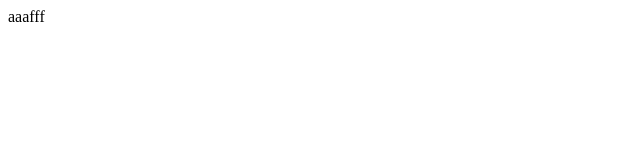
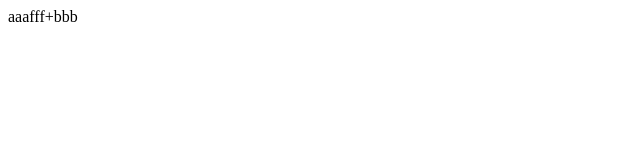
Before and after one commit to lovelg/home1, a plain HTML site: page index.html in a window 1280 px wide. Shown: the full height of the page, 0-640 px from the left. Drawn offline with Linux system fonts and the light colour scheme.

Commit message:
mod index

```diff
--- a/index.html
+++ b/index.html
@@ -1,5 +1,5 @@
 <html>
     <head>
-        <p>aaafff</p>
+        <p>aaafff+bbb</p>
     </head>
 </html>
```
